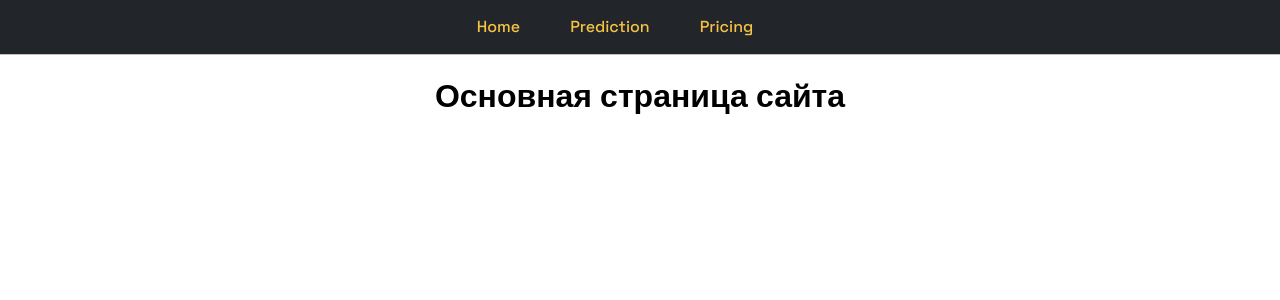
After one commit to nkgrz/site_on_flask, a Flask app: template templates/home.html in a window 1280 px wide. The commit adds this page. Shown: the top 300 px of the page. Run offline with Flask 2, Linux system fonts and the light colour scheme; the template is opened without the code that fills it, so the values that code supplies are empty.

Commit message:
Adding a site structure

```diff
--- /dev/null
+++ b/app.py
@@ -0,0 +1,36 @@
+# import io
+# import cv2
+# import requests
+# import numpy as np
+# from PIL import Image
+# import matplotlib.pyplot as plt
+# from skimage.transform import resize
+# from requests.auth import HTTPBasicAuth
+# from keras.models import model_from_json
+# from werkzeug.utils import secure_filename
+from flask import Flask, render_template, request
+
+
+# немного про запросы
+# https://docs-python.ru/packages/veb-frejmvork-flask-python/dostup-razlichnym-dannym-zaprosa-flask/
+
+
+app = Flask(__name__)
+
+
+@app.route('/')
+@app.route('/home')
+def index():
+    return render_template('home.html')
+
+
+@app.route('/prediction')
+def prediction():
+    return render_template('prediction.html')
+
+@app.route('/pricing')
+def pricing():
+    return render_template('pricing.html')
+
+if __name__ == '__main__':
+    app.run(debug=True)
--- a/index.html
+++ b/templates/base.html
@@ -1,5 +1,5 @@
 <!DOCTYPE html>
-<html lang="en">
+<html lang="ru">
 <head>
     <link rel="preconnect" href="https://fonts.googleapis.com">
     <link rel="preconnect" href="https://fonts.gstatic.com" crossorigin>
@@ -7,8 +7,9 @@
     <meta charset="UTF-8">
     <meta http-equiv="X-UA-Compatible" content="IE=edge">
     <meta name="viewport" content="width=device-width, initial-scale=1.0">
-    <title>Document</title>
-    <link rel="stylesheet" href="style.css">
+    <!-- <link rel="stylesheet" href="style.css"> -->
+    <link rel="stylesheet" href="{{ url_for('static', filename='main.css') }}">
+    <title>{% block title %}{% endblock %}</title>
 </head>
 <body>
     <header>
@@ -19,5 +20,7 @@
         </div>
     </header>
 
+    {% block body %}{% endblock %}
+
 </body>
 </html>
--- /dev/null
+++ b/templates/home.html
@@ -0,0 +1,9 @@
+{% extends 'base.html' %}
+
+{% block title %}Главная страница{% endblock %}
+
+{% block body %}
+<div class="container_main_page">
+    <h1 style="text-align: center;">Основная страница сайта</h1>
+</div>
+{% endblock %}
```
Also changed, not shown: templates/prediction.html (added, +9 -0 lines), templates/pricing.html (added, +9 -0 lines), static/main.css (line endings or trailing spaces).
